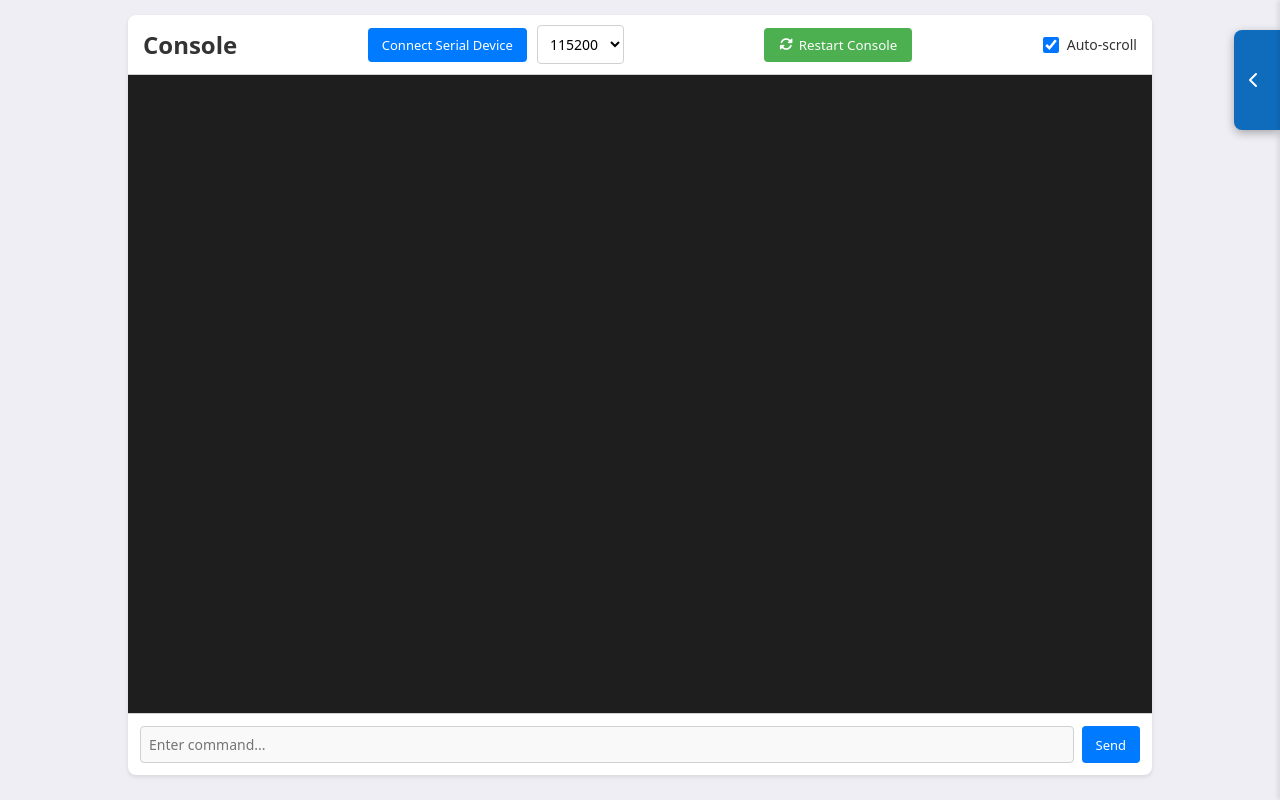
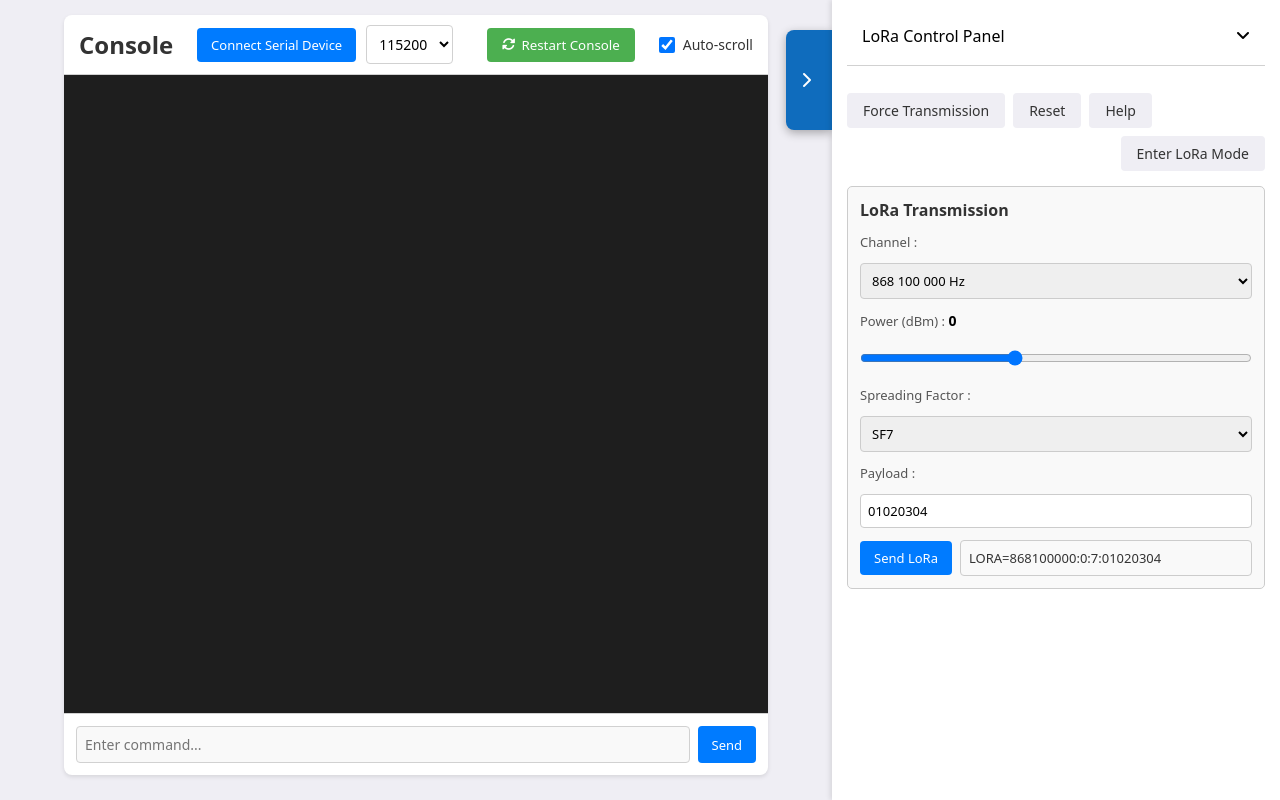
Before and after one commit to SylvainMontagny/stm32wl-serial-webApp, a website with bundled scripts: page src/index.html in a window 1280 px wide. Built offline with nearby package versions, Linux system fonts and the light colour scheme; a web font is replaced by a local one.

Commit message:
FEAT : amélioration de l'interface utilisateur avec des ajustements de style pour le panneau LoRa et ajout d'un toggle pour le mode LoRa

```diff
--- a/src/css/styles.css
+++ b/src/css/styles.css
@@ -96,12 +96,18 @@ body {
 .page-container {
   display: flex;
   flex-direction: column;
-  width: 100%;
+  width: 65%;
   position: relative;
   padding: 15px;
+  padding-left: 5%;
+  padding-right: 5%;
+  transition: all 0.3s ease-in-out;
+}
+
+.page-container.panel-closed {
+  width: 100%;
   padding-left: 10%;
   padding-right: 10%;
-  transition: all 0.3s ease-in-out;
 }
 
 .console-header {
@@ -198,7 +204,7 @@ body {
 .commands-section-panel {
   position: absolute;
   top: 0;
-  right: -35%;
+  right: 0; /* Panneau visible par défaut */
   width: 35%;
   height: 100vh;
   background-color: white;
@@ -207,6 +213,10 @@ body {
   z-index: 10;
   padding: 15px;
   overflow-y: auto;
+}
+
+.commands-section-panel.closed {
+  right: -35%;
 }
 
 .commands-section {
@@ -228,6 +238,10 @@ body {
   display: flex;
   gap: 8px;
   flex-wrap: wrap;
+}
+
+#enter-lora-mode-container {
+  margin-left: auto;
 }
 
 .input-container,
@@ -602,7 +616,7 @@ body {
 .lora-toggle-btn {
   position: fixed;
   top: 10%;
-  right: 0;
+  right: 35%;
   transform: translateY(-50%);
   background-color: var(--primary-color);
   color: white;
--- a/src/index.html
+++ b/src/index.html
@@ -3,7 +3,8 @@
   <head>
     <meta charset="UTF-8" />
     <meta name="viewport" content="width=device-width, initial-scale=1.0" />
-    <title>Web Serial Project</title>
+    <title>Web Serial</title>
+    <link rel="icon" href="favicon.ico" type="image/x-icon" />
     <link rel="stylesheet" href="css/styles.css" />
     <link
       rel="stylesheet"
@@ -88,6 +89,17 @@
               </button>
               <button class="btn secondary" id="reset-device">Reset</button>
               <button class="btn secondary" id="help">Help</button>
+
+              <div class="toggle-container-cmd" id="enter-lora-mode-container">
+                <input type="checkbox" id="enter-lora-mode" />
+                <label
+                  for="enter-lora-mode"
+                  class="toggle-btn-cmd"
+                  id="enter-lora-mode-label"
+                >
+                  Enter LoRa Mode
+                </label>
+              </div>
             </div>
 
             <div class="lora-configuration">
--- a/src/js/main.js
+++ b/src/js/main.js
@@ -1,3 +1,6 @@
+//=============================================================================
+// IMPORTS AND INITIALIZATION
+//=============================================================================
 import SerialScaleController from "./SerialScaleController.js";
 
 const serialScaleController = new SerialScaleController();
@@ -6,6 +9,9 @@ const baudrateSelect = document.getElementById("baudrate-select");
 const commandInput = document.getElementById("command-input");
 const sendCommand = document.getElementById("send-command");
 
+//=============================================================================
+// PAGE RELOAD FUNCTIONALITY
+//=============================================================================
 window.reloadPageWithCacheClear = function () {
   if (window.caches) {
     caches.keys().then(function (names) {
@@ -23,15 +29,21 @@ document.addEventListener("DOMContentLoaded", () => {
     reloadButton.addEventListener("click", window.reloadPageWithCacheClear);
   }
 
-  // Initialisation du panneau LoRa
+  // Initialize LoRa panel on page load
   initLoraPanel();
 });
 
+//=============================================================================
+// SERIAL CONNECTION MANAGEMENT
+//=============================================================================
 connect.addEventListener("pointerdown", () => {
   const selectedBaudrate = baudrateSelect.value;
   serialScaleController.init(selectedBaudrate);
 });
 
+//=============================================================================
+// COMMAND INPUT HANDLING
+//=============================================================================
 sendCommand.addEventListener("click", async () => {
   const command = commandInput.value.trim();
   if (command) {
@@ -50,6 +62,41 @@ commandInput.addEventListener("keypress", async (e) => {
   }
 });
 
+//=============================================================================
+// LORA MODE CONTROLS
+//=============================================================================
+const buttonLoRa = document.getElementById("enter-lora-mode-container");
+const buttonLoRaText = document.getElementById("enter-lora-mode-label");
+const checkboxLoRa = document.getElementById("enter-lora-mode");
+
+// Add click event listener to the entire container
+buttonLoRa.addEventListener("click", async (event) => {
+  // Prevent default behavior if clicking on the div
+  if (event.target !== checkboxLoRa) {
+    event.preventDefault();
+
+    // Toggle checkbox state
+    checkboxLoRa.checked = !checkboxLoRa.checked;
+
+    // Apply corresponding logic
+    if (checkboxLoRa.checked) {
+      await serialScaleController.writeToPort("lora");
+      buttonLoRaText.innerHTML = "Exit LoRa Mode";
+      buttonLoRa.classList.add("active");
+    } else {
+      await serialScaleController.writeToPort("r");
+      buttonLoRaText.innerHTML = "Enter LoRa Mode";
+      buttonLoRa.classList.remove("active");
+    }
+  }
+});
+
+// Remove old event listener on checkbox to avoid duplicates
+checkboxLoRa.removeEventListener("change", () => {});
+
+//=============================================================================
+// COMMON COMMAND BUTTONS
+//=============================================================================
 document.getElementById("reset-device").addEventListener("click", async () => {
   await serialScaleController.writeToPort("r");
 });
@@ -62,10 +109,16 @@ document.getElementById("transmission").addEventListener("click", async () => {
   await serialScaleController.writeToPort("t");
 });
 
+//=============================================================================
+// LORA COMMAND CONFIGURATION AND PREVIEW
+//=============================================================================
 document.getElementById("lora-power").addEventListener("input", (e) => {
   document.getElementById("lora-power-value").textContent = e.target.value;
 });
 
+/**
+ * Updates the LoRa command preview based on current form values
+ */
 function updateLoraCommandPreview() {
   const channel = document.getElementById("lora-channel").value;
   const power = document.getElementById("lora-power").value;
@@ -108,56 +161,75 @@ document
     }
   });
 
-// Fonction pour initialiser le panneau LoRa coulissant
+//=============================================================================
+// LORA SLIDING PANEL INITIALIZATION
+//=============================================================================
+/**
+ * Initializes the sliding LoRa panel and its toggle functionality
+ */
 function initLoraPanel() {
   const pageContainer = document.getElementById("page-container");
   const commandsSectionPanel = document.getElementById(
     "commands-section-panel"
   );
   const toggleLoraPanel = document.getElementById("toggle-lora-panel");
-  let isPanelOpen = false;
+  let isPanelOpen = true; // Initialize as true to open panel by default
 
-  // Vérifier que tous les éléments sont présents
+  // Check that all elements exist
   if (!pageContainer || !commandsSectionPanel || !toggleLoraPanel) {
-    console.error("Éléments manquants pour le panneau LoRa");
+    console.error("Missing elements for LoRa panel");
     return;
   }
 
-  // Fermer le panneau par défaut
-  commandsSectionPanel.style.right = "-35%";
-  pageContainer.style.width = "100%";
+  // Temporarily disable transitions for initialization
+  pageContainer.style.transition = "none";
+  commandsSectionPanel.style.transition = "none";
+  toggleLoraPanel.style.transition = "none";
 
-  // Fonction pour basculer le panneau
+  // Open panel by default without animation
+  commandsSectionPanel.style.right = "0";
+  pageContainer.style.width = "65%";
+  pageContainer.style.paddingLeft = "5%";
+  pageContainer.style.paddingRight = "5%";
+  toggleLoraPanel.style.right = "35%";
+  toggleLoraPanel.innerHTML = '<i class="fas fa-chevron-right"></i>';
+
+  // Re-enable transitions after initial render
+  setTimeout(() => {
+    pageContainer.style.transition = "";
+    commandsSectionPanel.style.transition = "";
+    toggleLoraPanel.style.transition = "";
+  }, 50);
+
+  /**
+   * Toggles the panel open/closed state
+   */
   function togglePanel() {
-    // Animation plus fluide pour le panneau et le bouton
+    // Smoother animation for panel and button
     if (!isPanelOpen) {
-      // Ouvrir le panneau
+      // Open panel
       commandsSectionPanel.style.right = "0";
       pageContainer.style.width = "65%";
       pageContainer.style.paddingLeft = "5%";
       pageContainer.style.paddingRight = "5%";
       toggleLoraPanel.style.right = "35%";
       toggleLoraPanel.innerHTML = '<i class="fas fa-chevron-right"></i>';
-      // Activer le mode LoRa
-      serialScaleController.writeToPort("lora");
     } else {
-      // Fermer le panneau
+      // Close panel
       commandsSectionPanel.style.right = "-35%";
       pageContainer.style.width = "100%";
       pageContainer.style.paddingLeft = "10%";
       pageContainer.style.paddingRight = "10%";
       toggleLoraPanel.style.right = "0";
       toggleLoraPanel.innerHTML = '<i class="fas fa-chevron-left"></i>';
-      // Désactiver le mode LoRa (reset)
-      serialScaleController.writeToPort("r");
     }
     isPanelOpen = !isPanelOpen;
   }
 
-  // Écouteurs d'événements pour l'ouverture/fermeture du panneau
+  // Event listeners for panel toggle
   toggleLoraPanel.addEventListener("click", togglePanel);
 
-  // Adaptation pour le responsive
+  // Responsive adaptation
   window.addEventListener("resize", function () {
     if (window.innerWidth <= 768 && isPanelOpen) {
       toggleLoraPanel.classList.add("panel-open");
@@ -166,26 +238,33 @@ function initLoraPanel() {
     }
   });
 
-  // Initialiser la prévisualisation de commande LoRa
+  // Initialize LoRa command preview
   updateLoraCommandPreview();
 
-  // Initialiser le sélecteur de panel
+  // Initialize panel selector
   initPanelSelector();
 }
 
-// Fonction pour gérer le sélecteur de panels
+//=============================================================================
+// PANEL SELECTOR FUNCTIONALITY
+//=============================================================================
+/**
+ * Initializes and manages the panel selector dropdown
+ */
 function initPanelSelector() {
   const selectedPanel = document.getElementById("selected-panel");
   const panelDropdown = document.getElementById("panel-dropdown");
   const panelSelector = document.querySelector(".panel-selector");
   const panelOptions = document.querySelectorAll(".panel-option");
 
-  // Fonction pour mettre à jour la visibilité des options
+  /**
+   * Updates visibility of panel options based on current selection
+   */
   function updatePanelOptions() {
-    // Récupérer le texte actuellement sélectionné
+    // Get currently selected text
     const currentText = selectedPanel.textContent.trim();
 
-    // Afficher toutes les options puis cacher celle qui correspond à la sélection actuelle
+    // Show all options then hide the one matching current selection
     panelOptions.forEach((opt) => {
       opt.classList.remove("hidden");
       if (opt.textContent.trim() === currentText) {
@@ -194,45 +273,45 @@ function initPanelSelector() {
     });
   }
 
-  // Appliquer au chargement pour cacher l'option actuellement sélectionnée
+  // Apply on load to hide currently selected option
   updatePanelOptions();
 
-  // Ouvrir/fermer le dropdown au clic
+  // Toggle dropdown on click
   selectedPanel.addEventListener("click", () => {
     panelSelector.classList.toggle("open");
 
-    // Si le panel est ouvert, on s'assure que les bonnes options sont visibles
+    // If panel is open, ensure correct options are visible
     if (panelSelector.classList.contains("open")) {
       updatePanelOptions();
     }
   });
 
-  // Fermer le dropdown si on clique ailleurs
+  // Close dropdown when clicking elsewhere
   document.addEventListener("click", (event) => {
     if (!panelSelector.contains(event.target)) {
       panelSelector.classList.remove("open");
     }
   });
 
-  // Gestion de la sélection d'un panel
+  // Handle panel selection
   panelOptions.forEach((option) => {
     option.addEventListener("click", () => {
-      // Mettre à jour le texte sélectionné
+      // Update selected text
       selectedPanel.textContent = option.textContent;
 
-      // Fermer le dropdown
+      // Close dropdown
       panelSelector.classList.remove("open");
 
-      // Masquer tous les panels
+      // Hide all panels
       document.querySelectorAll(".panel-content").forEach((panel) => {
         panel.classList.add("hidden");
       });
 
-      // Afficher le panel sélectionné
+      // Show selected panel
       const panelId = option.getAttribute("data-panel") + "-panel";
       document.getElementById(panelId).classList.remove("hidden");
 
-      // Mettre à jour les options visibles
+      // Update visible options
       updatePanelOptions();
     });
   });
```
Also changed, not shown: src/favicon.ico (added).
